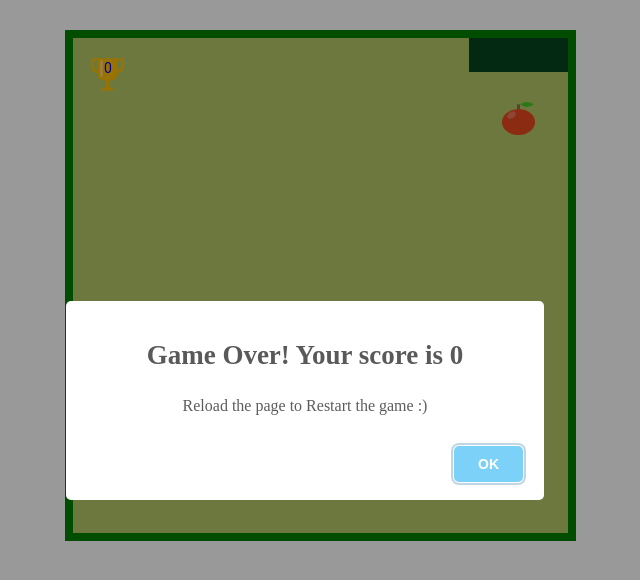
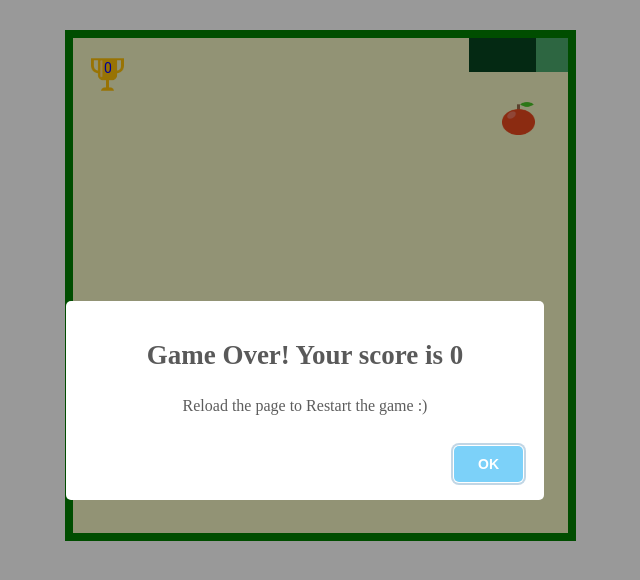
Before and after one commit to harshh-13/snakeGame, a plain HTML site: page index.html in a window 1280 px wide. Shown: the whole page, without its empty margins (335-975 px from the left). Drawn offline with nearby package versions, Linux system fonts and the light colour scheme.

Commit message:
Updated Files

```diff
--- a/index.html
+++ b/index.html
@@ -3,8 +3,9 @@
 		<title> Snake Game </title>
 		<link rel="icon" type="image/png" href="Assets/snake.png">
 		<style>
+			/*background-color: "#F2EDD7";*/
 			#mycanvas{
-				background-color: #B6C867;
+				background-color: #F2F4C3;
 				border:8px solid green;
 				position: absolute;
 				left: 400px;
--- a/snake.js
+++ b/snake.js
@@ -25,7 +25,9 @@ function init(){
 			}
 		},
 		drawSnake:function(){
-			for(var i=0;i<this.cells.length;i++){
+			pen.fillStyle = "#4AA96C";
+			pen.fillRect(this.cells[0].x*cs,this.cells[0].y*cs,cs+1,cs+1);
+			for(var i=1;i<this.cells.length;i++){
 				pen.fillStyle = this.color;
 				pen.fillRect(this.cells[i].x*cs,this.cells[i].y*cs,cs+1,cs+1);
 			}
```
Also changed, not shown: Assets/game.png (added).
